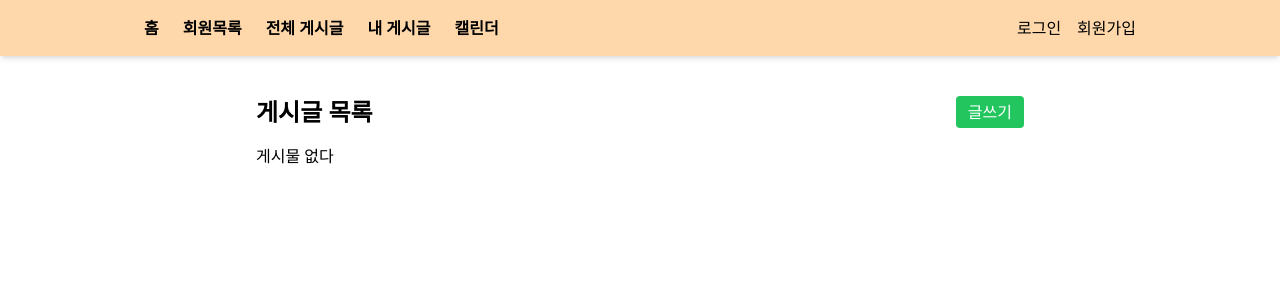
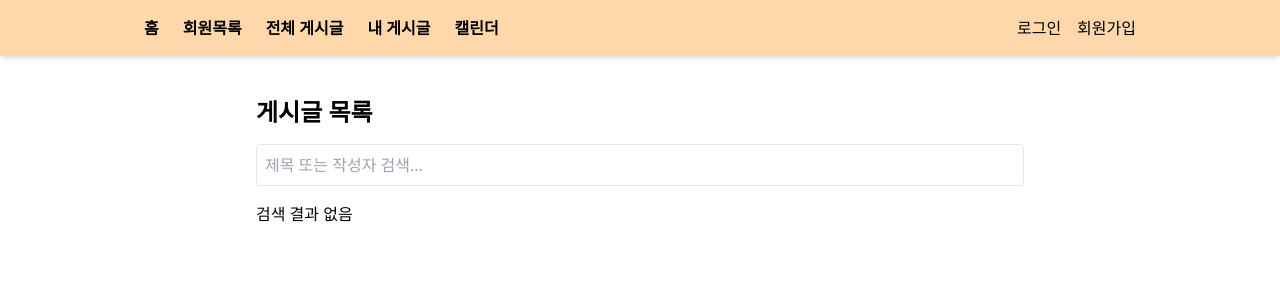
Before and after one commit to PARKJAEKYUNG0525/Blog_mini_project, a React (Vite) app: page /allBoard in a window 1280 px wide. Shown: the top 300 px of the page. Built offline with nearby package versions, Linux system fonts and the light colour scheme.

Commit message:
전체 게시글 검색

```diff
--- a/src/components/AllBoard.jsx
+++ b/src/components/AllBoard.jsx
@@ -5,7 +5,8 @@ const AllBoard = () => {
 
     const [posts, setPosts]=useState([]);
     const [currentUser, setCurrentUser]=useState(null);
-    const [selectedPost, setSelectedPost] = useState(null); // 선택된 게시글
+    const [selectedPost, setSelectedPost]=useState(null);
+    const [search, setSearch]=useState("");
 
     useEffect(()=>{
         const storedPosts=JSON.parse(localStorage.getItem("posts")) || [];
@@ -13,33 +14,39 @@ const AllBoard = () => {
 
         const storedUser=JSON.parse(localStorage.getItem("currentUser")) || null;
         setCurrentUser(storedUser);
-    },[])
+    },[]);
 
     const handleDelete=(id)=>{
         const updated=posts.filter((post) => post.id !== id);
         setPosts(updated);
         localStorage.setItem("posts", JSON.stringify(updated));
-        setSelectedPost(null); // 삭제 후 모달 닫기
+        setSelectedPost(null);
     }
 
     const isAdmin = currentUser?.userId === 'admin';
+
+    const filteredPosts=posts.filter((post)=>
+        post.title.toLowerCase().includes(search.toLowerCase()) ||
+        post.writerName.toLowerCase().includes(search.toLowerCase())
+    );
 
     return (
         <div className="max-w-3xl mx-auto mt-10">
             <div className="flex justify-between mb-4">
                 <h1 className="text-2xl font-bold">게시글 목록</h1>
-                <Link to="/board/create" className="bg-green-500 text-white px-3 py-1 rounded">글쓰기</Link>
             </div>
+            <input type="text" placeholder="제목 또는 작성자 검색..." value={search} onChange={(e) => setSearch(e.target.value)}
+            className="w-full border p-2 mb-4 rounded"/>
 
             <div className="space-y-3">
-                {posts.length > 0 ? (
-                    posts.map((post)=>(
+                {filteredPosts.length > 0 ? (
+                    filteredPosts.map((post)=>(
                         <div key={post.id} className="border p-4 rounded shadow flex justify-between items-center cursor-pointer hover:bg-gray-50" onClick={() => setSelectedPost(post)}>
                             <div>
                                 <div>{post.title}</div>
                                 <div className="text-sm text-gray-500">작성자: {post.writerName}</div>
                             </div>
-                                {/*  버튼 클릭 시 모달 열리지 않게 이벤트 전파 차단 */}
+
                             <div className="flex gap-3" onClick={(e) => e.stopPropagation()} >
                                 {currentUser && currentUser.userId === post.writerId && (
                                     <>
@@ -54,35 +61,29 @@ const AllBoard = () => {
                         </div>
                     ))
                 ) : (
-                    <div>게시물 없다</div>
+                    <div>검색 결과 없음</div>
                 )}
             </div>
 
             {/* 모달 팝업 */}
             {selectedPost && (
-                // 배경 클릭 시 모달 닫기
                 <div className="fixed inset-0 bg-black bg-opacity-50 flex items-center justify-center z-50" onClick={() => setSelectedPost(null)} >
-                    {/* // 모달 내부 클릭 시 닫히지 않게 */}
                     <div className="bg-white rounded-lg shadow-xl p-6 w-full max-w-lg mx-4" onClick={(e) => e.stopPropagation()} >
-                        {/* 모달 헤더 */}
                         <div className="flex justify-between items-center mb-4 border-b pb-3">
                             <h2 className="text-xl font-bold">{selectedPost.title}</h2>
-                            <button onClick={() => setSelectedPost(null)}  className="text-gray-500 hover:text-gray-800 text-2xl font-bold leading-none">
+                            <button onClick={() => setSelectedPost(null)}  className="text-gray-500 text-2xl">
                                 &times;
-                            </button>
+                                </button>
                         </div>
 
-                        {/* 작성자 정보 */}
                         <div className="text-sm text-gray-500 mb-4">
                             작성자: {selectedPost.writerName}
                         </div>
 
-                        {/* 게시글 내용 */}
                         <div className="text-gray-700 whitespace-pre-wrap min-h-[100px]">
                             {selectedPost.content}
                         </div>
 
-                        {/* 모달 하단 버튼 */}
                         <div className="flex justify-end gap-2 mt-6 pt-3 border-t">
                             {currentUser && currentUser.userId === selectedPost.writerId && (
                                 <>
@@ -99,7 +100,7 @@ const AllBoard = () => {
                                     삭제
                                 </button>
                             )}
-                            <button onClick={() => setSelectedPost(null)} className="bg-gray-300 text-gray-700 px-4 py-2 rounded">
+                            <button onClick={() => setSelectedPost(null)} className="bg-gray-300 px-4 py-2 rounded">
                                 닫기
                             </button>
                         </div>
```
